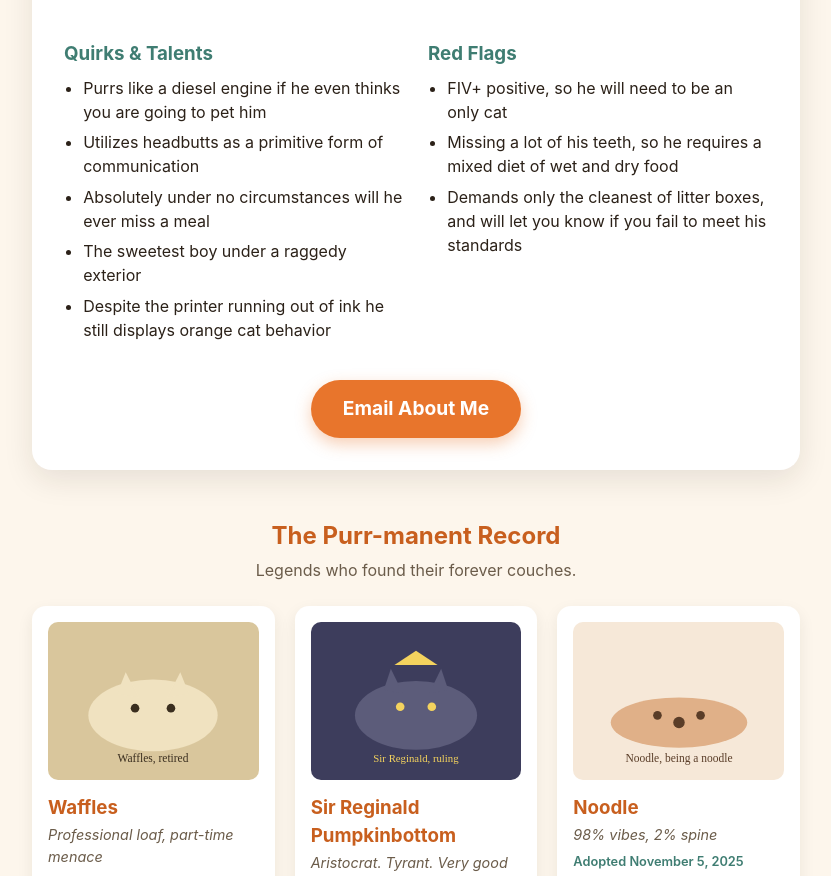
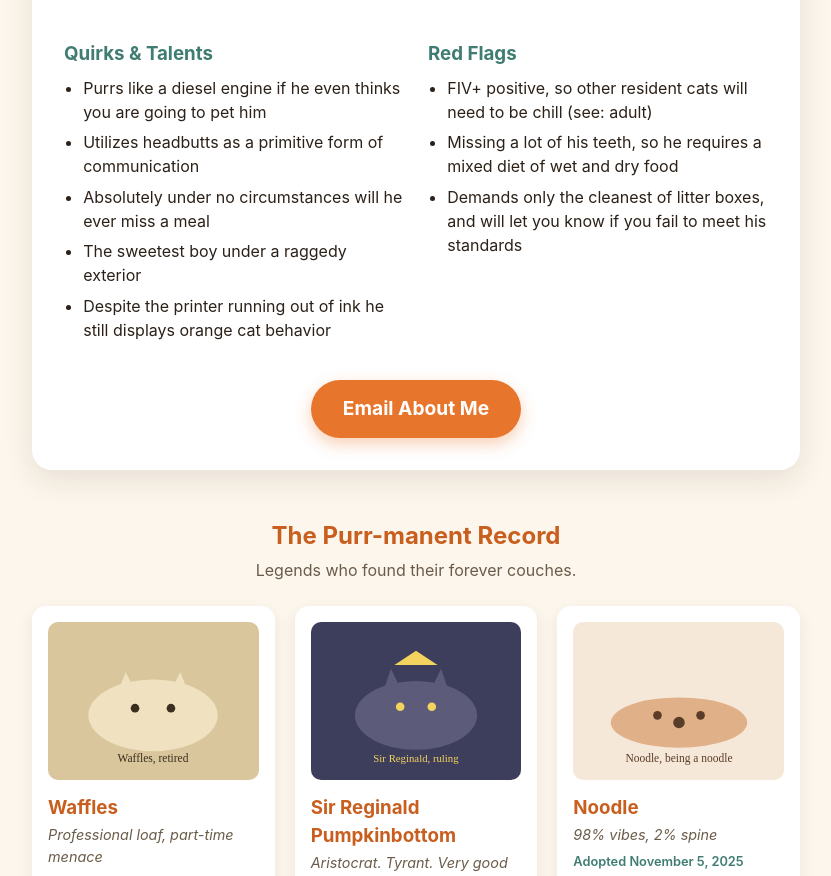
Before and after one commit to dylanje/whiskers-wanted, a plain HTML site: page index.html in a window 1280 px wide. Shown: the part 1046-1922 px from the top of the page, without its empty margins (224-1055 px from the left). Drawn offline with Linux system fonts and the light colour scheme.

Commit message:
nit updates
small typos and description changes

```diff
--- a/cats.json
+++ b/cats.json
@@ -14,7 +14,7 @@
       "Despite the printer running out of ink he still displays orange cat behavior"
     ],
     "redFlags": [
-      "FIV+ positive, so he will need to be an only cat",
+      "FIV+ positive, so other resident cats will need to be chill (see: adult)",
       "Missing a lot of his teeth, so he requires a mixed diet of wet and dry food",
       "Demands only the cleanest of litter boxes, and will let you know if you fail to meet his standards"
     ],
```
Also changed, not shown: refer.html (+2 -2 lines), 1 other file.
